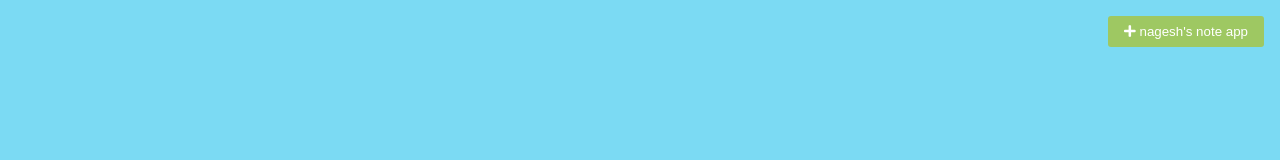
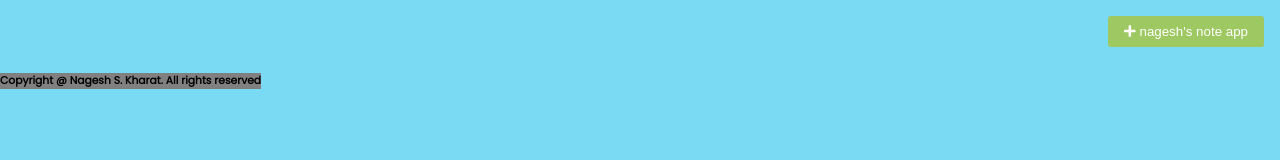
Before and after one commit to nageshkharat/NotesWriter.app, a plain HTML site: page index.html in a window 1280 px wide. Drawn offline with nearby package versions, Linux system fonts and the light colour scheme.

Commit message:
Update index.html

```diff
--- a/index.html
+++ b/index.html
@@ -14,5 +14,9 @@
 
     <script src="https://cdnjs.cloudflare.com/ajax/libs/marked/1.2.2/marked.min.js"></script>
     <script src="script.js"></script>
+
+    <footer>
+      <h6 style="background-color: grey; margirn: 15px;">Copyright @ Nagesh S. Kharat. All rights reserved</h6>
+    </footer>
   </body>
 </html>
```
